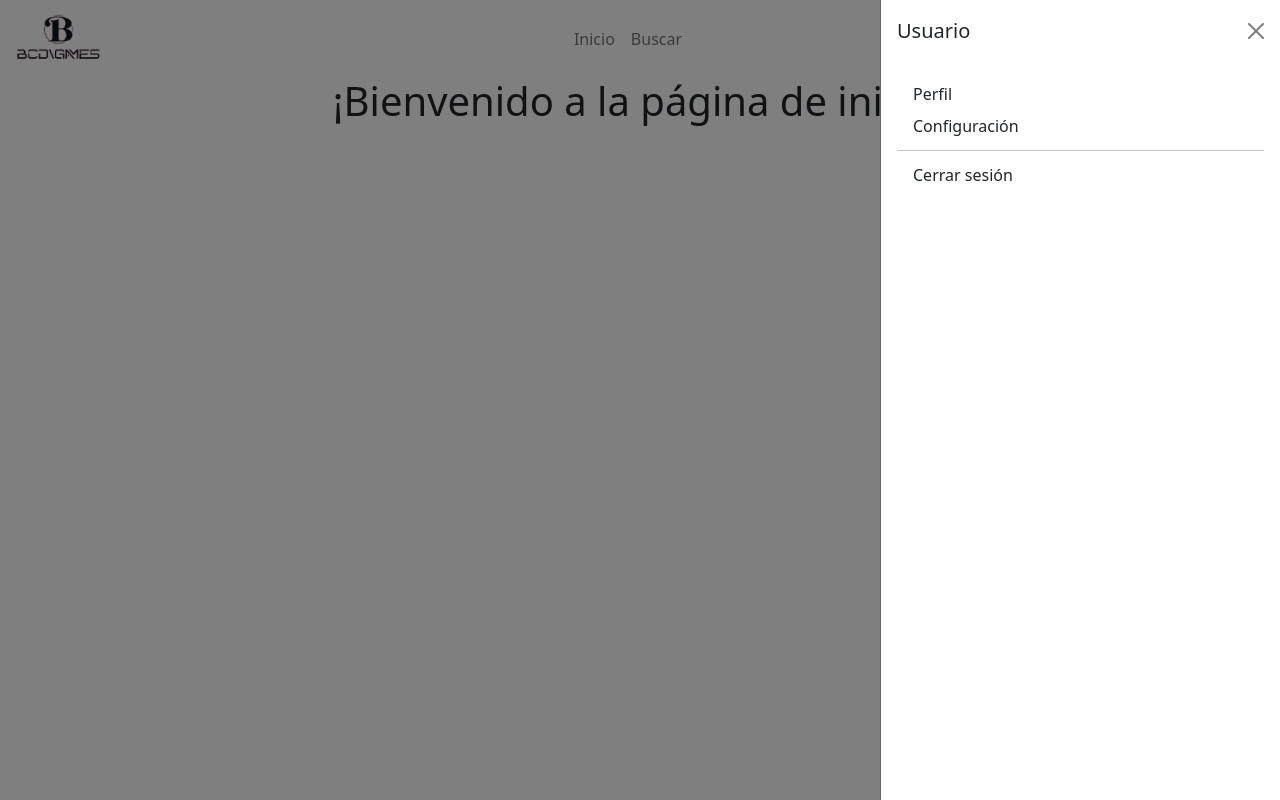
After one commit to JLDJR2481/BCD-Games, a Django app: template searchEngine/templates/index.html in a window 1280 px wide, after a click that opens the changed part. The commit adds this page. Run offline with Django 5.2, Linux system fonts and the light colour scheme; the template is opened without the code that fills it, so the values that code supplies are empty.

Commit message:
feat(): Nuevos templates y mejoras de los ya existentes

```diff
--- /dev/null
+++ b/searchEngine/templates/index.html
@@ -0,0 +1,12 @@
+{% extends "base.html" %}
+{% block title %}Índice{% endblock  %}
+
+{% block content %}
+<div class="container">
+    <div class="row">
+        <div class="col-12">
+            <h1 class="text-center">¡Bienvenido a la página de inicio!</h1>
+        </div>
+    </div>
+</div>
+{% endblock %}
--- a/searchEngine/templates/navbar.html
+++ b/searchEngine/templates/navbar.html
@@ -1,16 +1,49 @@
 {% load static %}
 
-<nav class="navbar navbar-expand-lg navbar-light bg-body-tertiary">
+<nav class="navbar navbar-expand-sm navbar-light bg-body-tertiary">
     <div class="container-fluid">
-        <div style="width: 10%; height: auto;">
+        <div class="row w-100 align-items-center">
+            <div class="col-2 d-flex align-items-center">
                 <img src="{% static 'images/logotipo-without-background.png' %}" style="width: 50%; height:auto;">
             </div>
-        <div class="collapse navbar-collapse" id="navbarNavDropdown">
+
+            <div class="col-8">
+                <div class="collapse navbar-collapse justify-content-center" id="navbarNav">
                     <ul class="navbar-nav">
                         <li class="nav-item">
-                    <a class="nav-link" href="#">Inicio</a>
+                            <a class="nav-link" href="{% url 'home' %}">Inicio</a>
                         </li>
                         <li class="nav-item">
                             <a class="nav-link" href="{% url 'searchEngine' %}">Buscar</a>
+                        </li>
+                    </ul>
+                </div>
+            </div>
+
+            <div class="col-2 d-flex justify-content-end align-items-center">
+                <button class="btn" type="button" data-bs-toggle="offcanvas" data-bs-target="#offcanvasUser"
+                    aria-controls="offcanvasUser">
+                    <img src="{% static 'images/logotipo.png' %}" alt="User Logo"
+                        style="width: 30px; height: 30px; border-radius: 50%;">
+                </button>
+            </div>
+        </div>
     </div>
 </nav>
+
+<div class="offcanvas offcanvas-end" tabindex="-1" id="offcanvasUser" aria-labelledby="offcanvasUserLabel">
+    <div class="offcanvas-header">
+        <h5 class="offcanvas-title" id="offcanvasUserLabel">Usuario</h5>
+        <button type="button" class="btn-close text-reset" data-bs-dismiss="offcanvas" aria-label="Close"></button>
+    </div>
+    <div class="offcanvas-body">
+        <ul class="list-unstyled">
+            <li><a class="dropdown-item" href="#">Perfil</a></li>
+            <li><a class="dropdown-item" href="#">Configuración</a></li>
+            <li>
+                <hr class="dropdown-divider">
+            </li>
+            <li><a class="dropdown-item" href="#">Cerrar sesión</a></li>
+        </ul>
+    </div>
+</div>
--- /dev/null
+++ b/searchEngine/templates/searchEngine/details.html
@@ -0,0 +1,4 @@
+{% extends "base.html" %}
+
+{% block title %}Detalles del juego{% endblock  %}
+{% block content %}{% endblock  %}
```
Also changed, not shown: searchEngine/templates/searchEngine/results.html (+41 -18 lines). Lines whose indentation alone changed are shown as unchanged.
